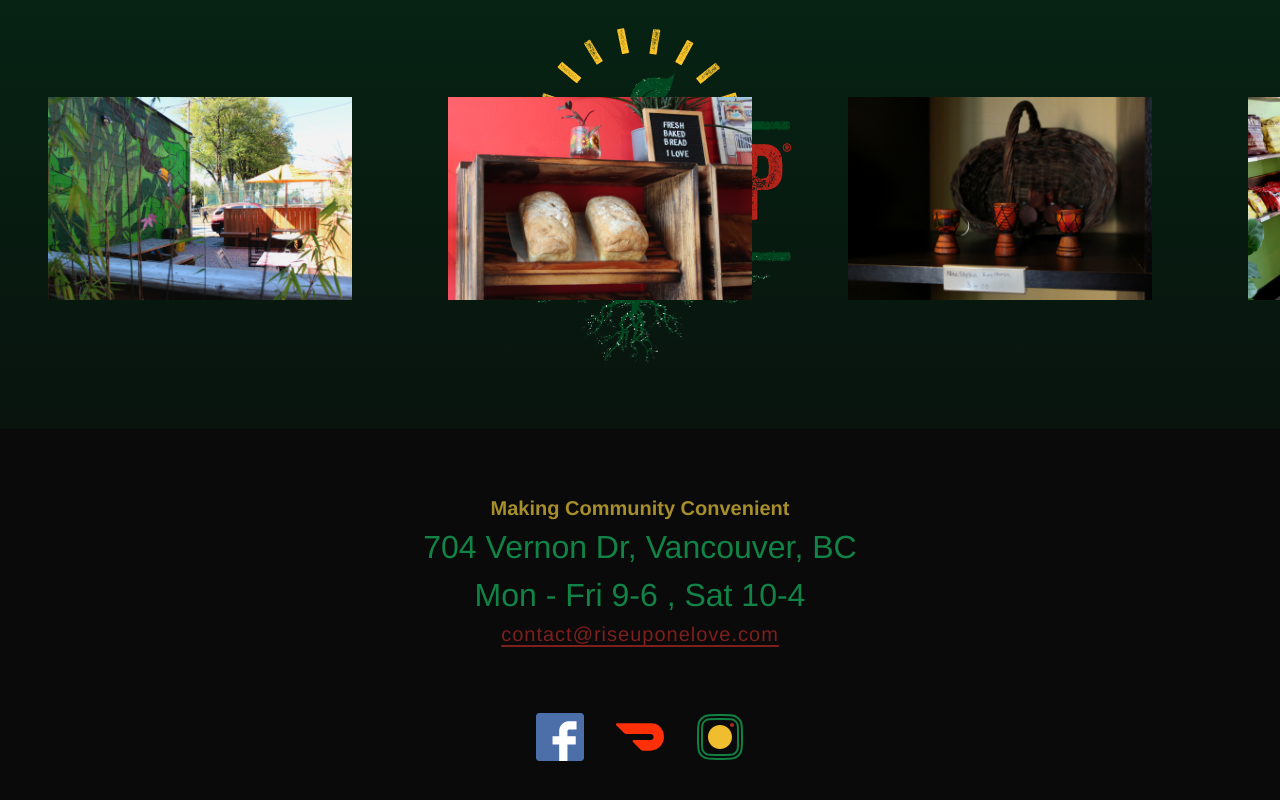
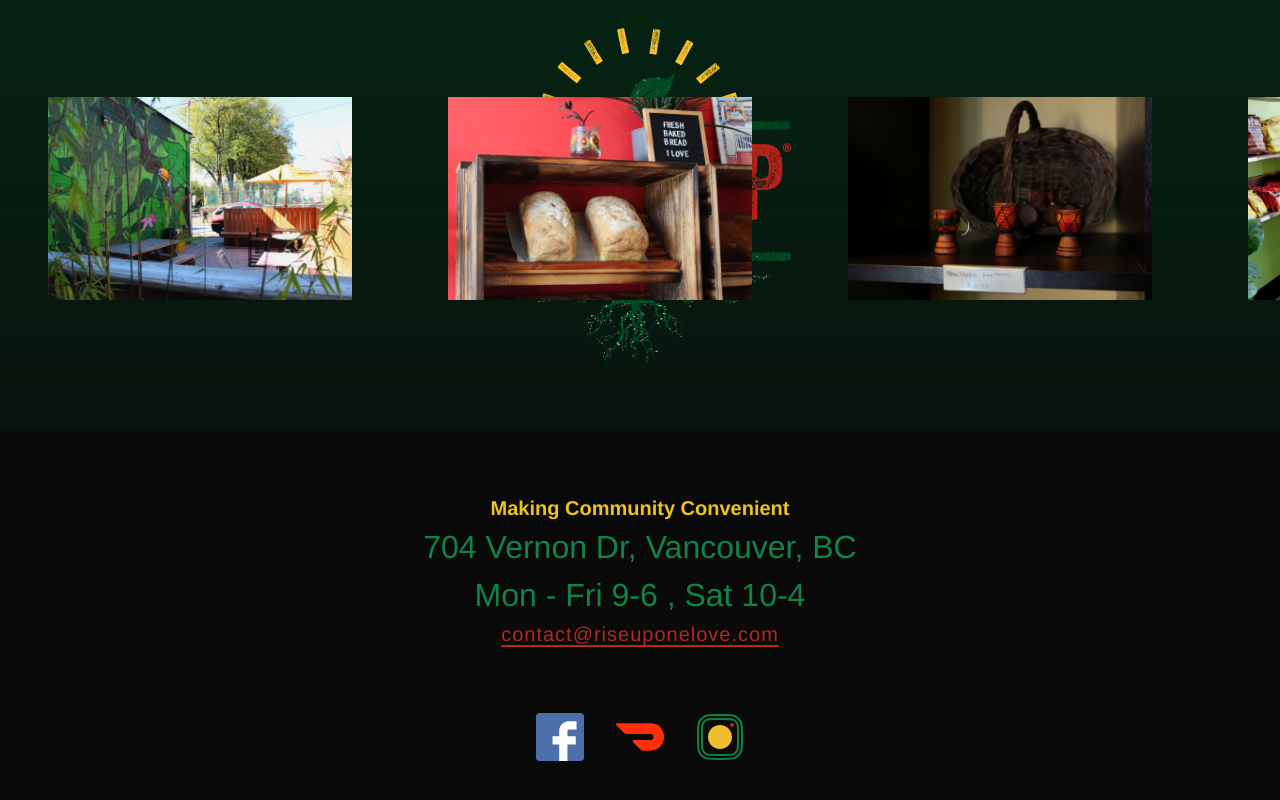
Before and after one commit to ntkunz/riseup, a React (Vite) app: page / in a window 1280 px wide. Shown: the part 3107-3907 px from the top of the page. Built offline with nearby package versions, Linux system fonts and the light colour scheme; a web font is replaced by a local one.

Commit message:
lighten footer text content

```diff
--- a/src/components/Footer/Footer.scss
+++ b/src/components/Footer/Footer.scss
@@ -14,7 +14,7 @@
   }
 
   &__phrase {
-    color: $yellow-dark;
+    color: $yellow-light;
   }
 
   &__details {
@@ -22,12 +22,12 @@
   }
 
   &__contact-link {
-    color: $red-dark;
+    color: $red-light;
     text-underline-offset: 0.2em;
 
     &:hover {
       cursor: pointer;
-      color: $red-light;
+      // color: $red-dark;
       text-shadow: $green-dark 0 0 0.75rem;
     }
   }
```
